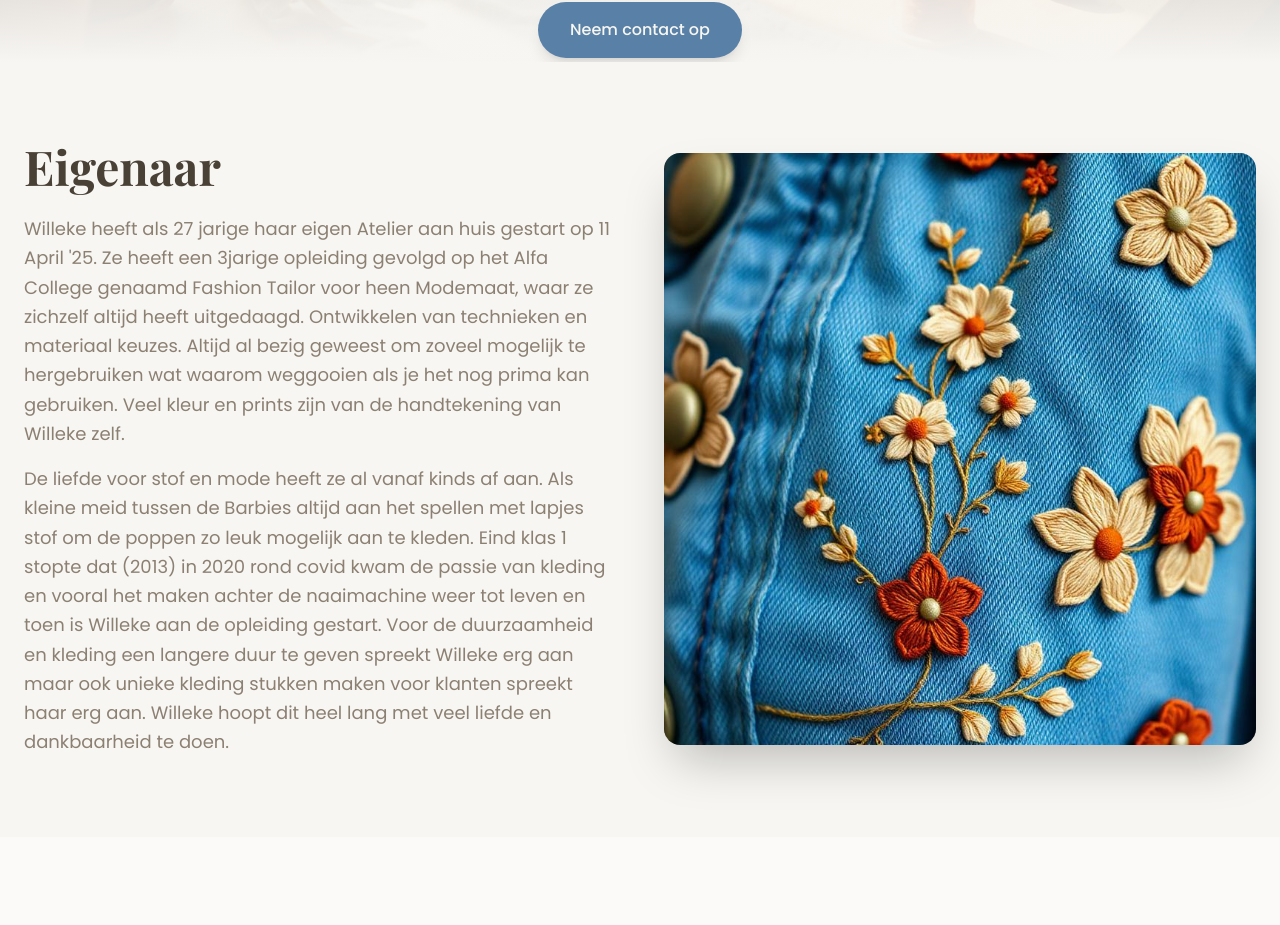
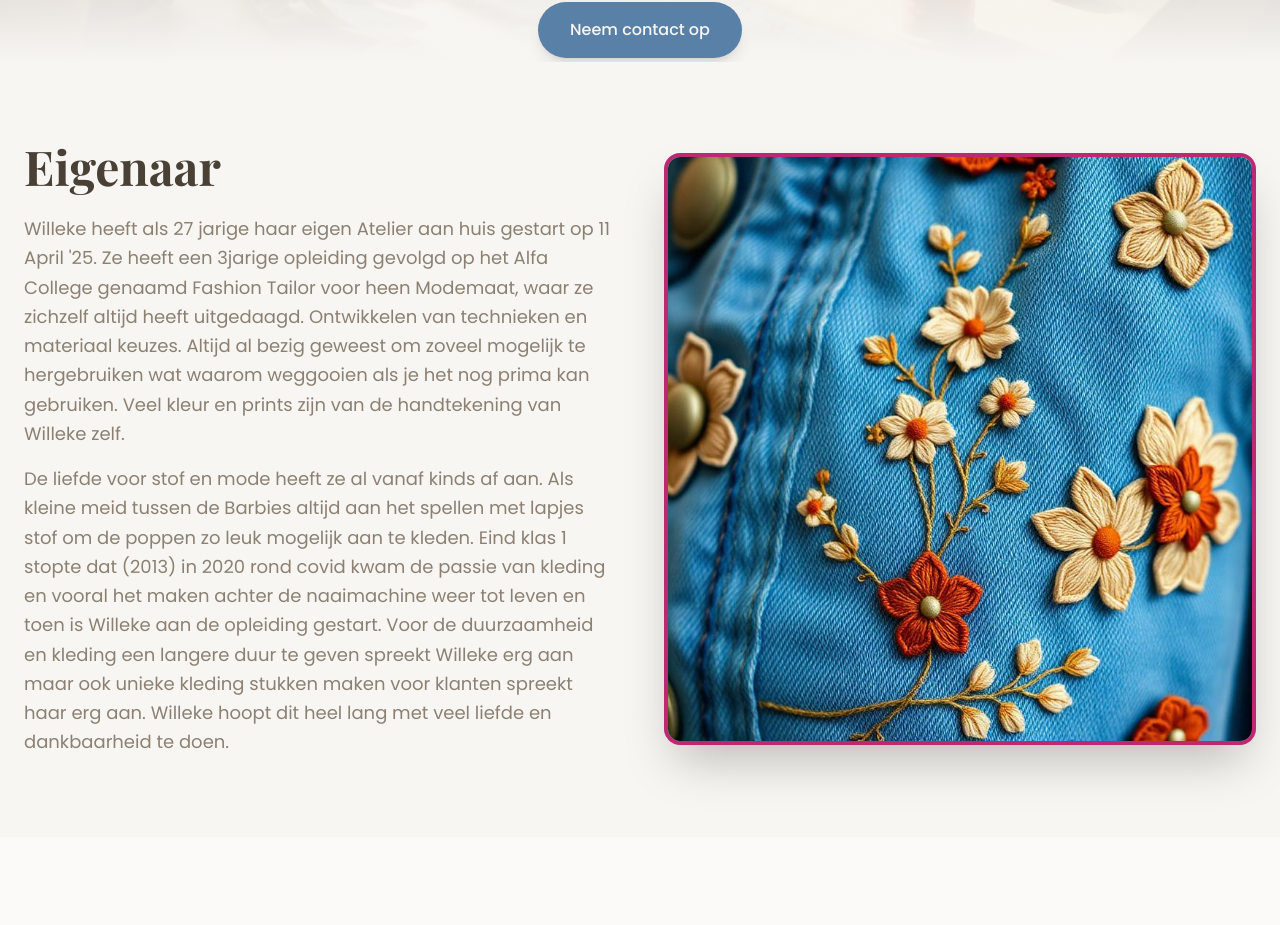
Before and after one commit to McMadA/willa-handmade-studio, a React (Vite) app: page / in a window 1280 px wide. Shown: the part 538-1463 px from the top of the page. Built offline with nearby package versions, Linux system fonts and the light colour scheme; the HTML template or start-up script is replaced by a standard one.

Commit message:
Style blocks and images with pink

```diff
--- a/src/components/About.tsx
+++ b/src/components/About.tsx
@@ -22,14 +22,14 @@ const About = () => {
             </div>
 
             <div className="relative">
-              <div className="aspect-square rounded-2xl overflow-hidden shadow-2xl">
+              <div className="aspect-square rounded-2xl overflow-hidden shadow-2xl border-4 border-accent">
                 <img
                   src={detailImage}
                   alt="Handgemaakte borduurdetails"
                   className="w-full h-full object-cover hover:scale-105 transition-transform duration-500"
                 />
               </div>
-              <div className="absolute -bottom-6 -right-6 w-48 h-48 bg-accent/20 rounded-2xl -z-10" />
+              <div className="absolute -bottom-6 -right-6 w-48 h-48 bg-accent/30 rounded-2xl border-2 border-accent -z-10" />
             </div>
           </div>
         </div>
--- a/src/index.css
+++ b/src/index.css
@@ -27,8 +27,8 @@ All colors MUST be HSL.
     --muted: 40 20% 90%;
     --muted-foreground: 30 10% 50%;
 
-    --accent: 140 25% 75%;
-    --accent-foreground: 30 15% 25%;
+    --accent: 330 65% 45%;
+    --accent-foreground: 40 25% 96%;
 
     --destructive: 0 70% 50%;
     --destructive-foreground: 40 25% 96%;
@@ -75,7 +75,7 @@ All colors MUST be HSL.
     --muted: 30 15% 25%;
     --muted-foreground: 40 15% 65%;
 
-    --accent: 140 20% 35%;
+    --accent: 330 60% 40%;
     --accent-foreground: 40 25% 96%;
 
     --destructive: 0 70% 40%;
```
